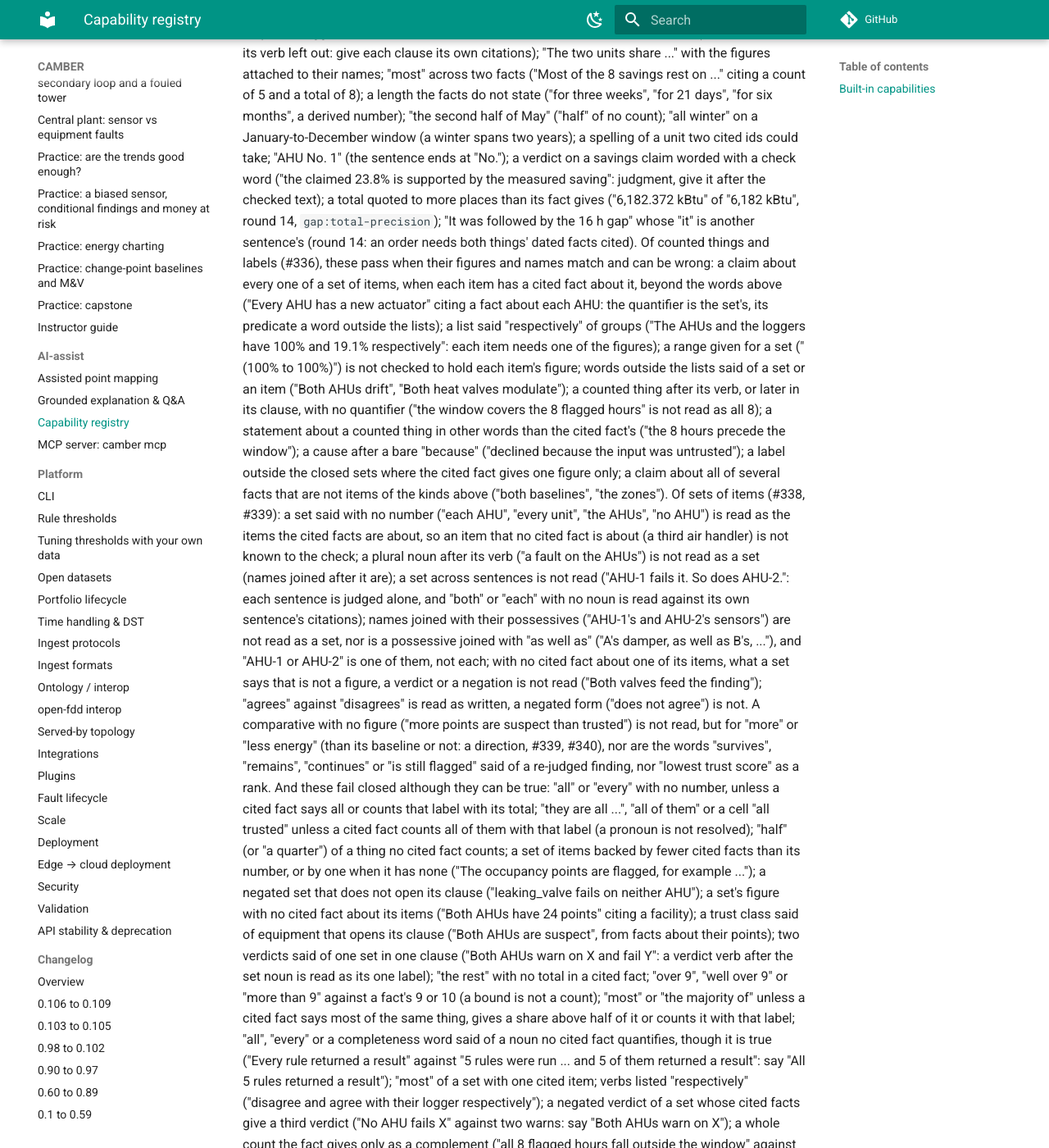
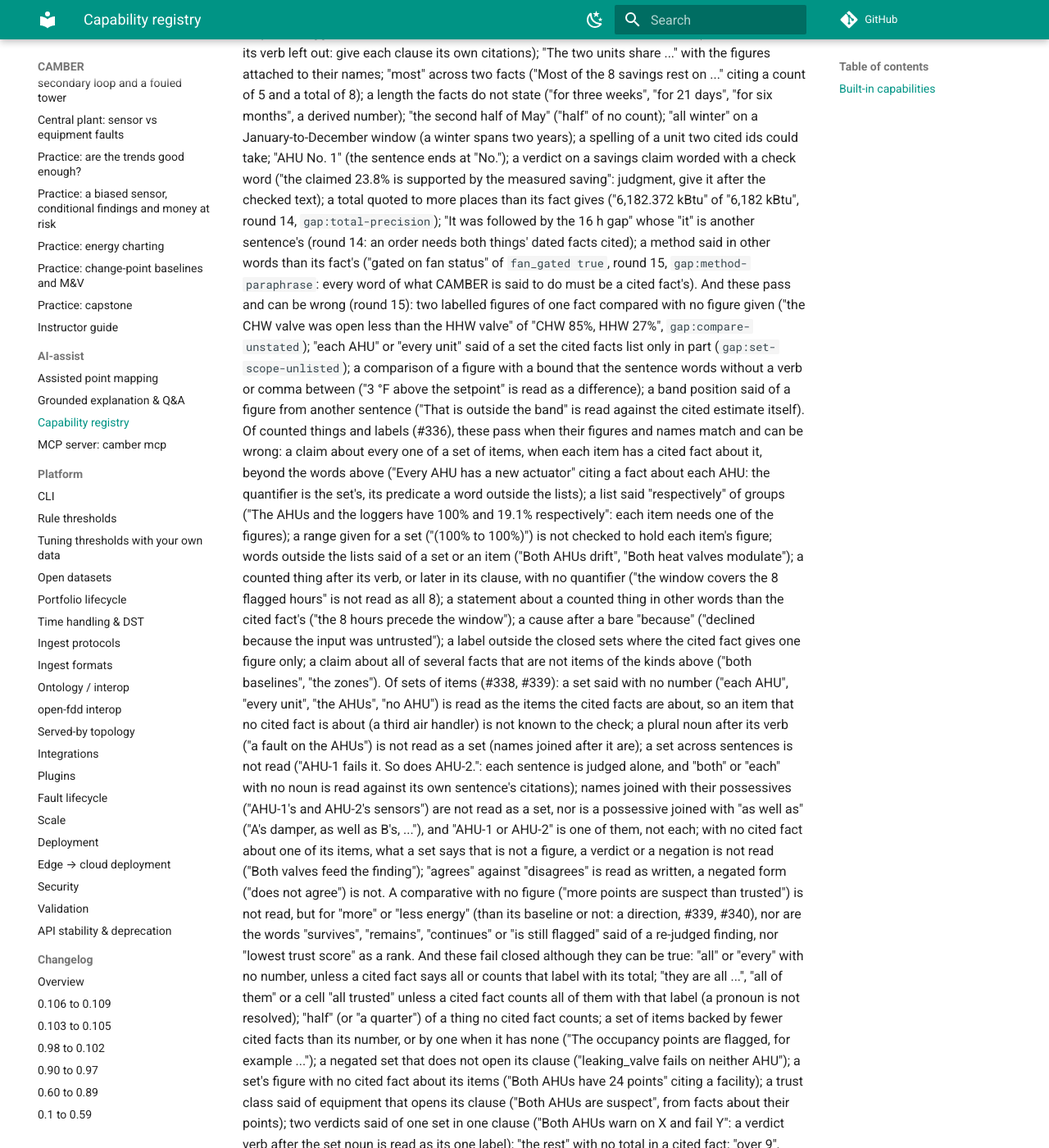
Before and after one commit to yroussev/camber, an MkDocs documentation site: the page built from docs/CAPABILITY-REGISTRY.md, in a window 1280 px wide and 1400 px high, scrolled down 27891 px. Shown: the whole window at 82% size. Built offline with MkDocs 1.6.1 and Material for MkDocs 9.7.7, drawn with Linux system fonts in a browser that asks for light colours; comment, search, counter and statistics services are not loaded; some of the changed text lies outside the part shown.

Commit message:
CHANGELOG and docs: round 15 facts and checker, the compare-unstated, set-scope-unlisted and method-paraphrase gaps

```diff
--- a/docs/CAPABILITY-REGISTRY.md
+++ b/docs/CAPABILITY-REGISTRY.md
@@ -1001,7 +1001,16 @@ two cited ids could take; "AHU No. 1" (the sentence ends at "No."); a verdict on
 worded with a check word ("the claimed 23.8% is supported by the measured saving": judgment,
 give it after the checked text); a total quoted to more places than its fact gives ("6,182.372
 kBtu" of "6,182 kBtu", round 14, `gap:total-precision`); "It was followed by the 16 h gap" whose
-"it" is another sentence's (round 14: an order needs both things' dated facts cited).
+"it" is another sentence's (round 14: an order needs both things' dated facts cited); a method
+said in other words than its fact's ("gated on fan status" of `fan_gated true`, round 15,
+`gap:method-paraphrase`: every word of what CAMBER is said to do must be a cited fact's). And
+these pass and can be wrong (round 15): two labelled figures of one fact compared with no figure
+given ("the CHW valve was open less than the HHW valve" of "CHW 85%, HHW 27%",
+`gap:compare-unstated`); "each AHU" or "every unit" said of a set the cited facts list only in
+part (`gap:set-scope-unlisted`); a comparison of a figure with a bound that the sentence words
+without a verb or comma between ("3 °F above the setpoint" is read as a difference); a band
+position said of a figure from another sentence ("That is outside the band" is read against the
+cited estimate itself).
 Of counted things and labels (#336), these pass when their figures and names match and can be
 wrong: a claim about every one of a set of items, when each item has a cited fact about it, beyond
 the words above ("Every AHU has a new actuator" citing a fact about each AHU: the quantifier
--- a/docs/MCP.md
+++ b/docs/MCP.md
@@ -199,6 +199,20 @@ has a JSON Schema for its arguments and for its result, and the same rules apply
   an input must cite a fact that says it is needed; "followed by" / "preceded by" need both
   things' dated facts. Dates without a year or with the month named ("5/12", "12 May 2025",
   "11-08 03:00"), "13 h" and "starts 0.1 times/day" are read as they mean.
+- **Round 15.** A finding's fact lists its thresholds and limits (`thresholds: warn
+  threshold 40% (warn_pct_threshold), warn gap floor 1 °F (warn_gap_floor_f)`);
+  `dataset_entry` issues a fact of what the dataset is good for (`F3@dataset_entry`); the
+  `sensor_trust` summary says how its view reads the points (`report view: operating-state-aware,
+  duct points judged with the fan on ...`). A figure compared with a bound in one sentence
+  ("0.4% is above the 30% tier") must stand in that relation; a position in a band ("outside
+  the stated band", "within its uncertainty") needs a cited estimate ± uncertainty and must
+  agree with it; "positive" / "negative" must be the figure's sign; "reads under its reference"
+  is its low. What CAMBER itself does, said of a view, rule, check, the tool or the config ("the
+  report view, which judges points in their operating state"), and where a figure came from,
+  must be in a cited fact's words; a time zone needs a fact that gives one; a threshold said
+  with another threshold's words fails; "both faults are on AHU-1" needs every cited fault
+  there; a denial a fact makes of a counted part ("5 saving(s) ... not a verified saving") is
+  not one of all of them.
 - **Not judged** (0112-cite12). Text the checker does not read is never a pass: a heading
   that says something of the lines under it (a verdict, negation, quantifier, direction or rank
   word: "**What is not fine**", "## Points that never move") and a short label or remark that
```
Also changed, not shown: CHANGELOG.md (+26 -0 lines).
